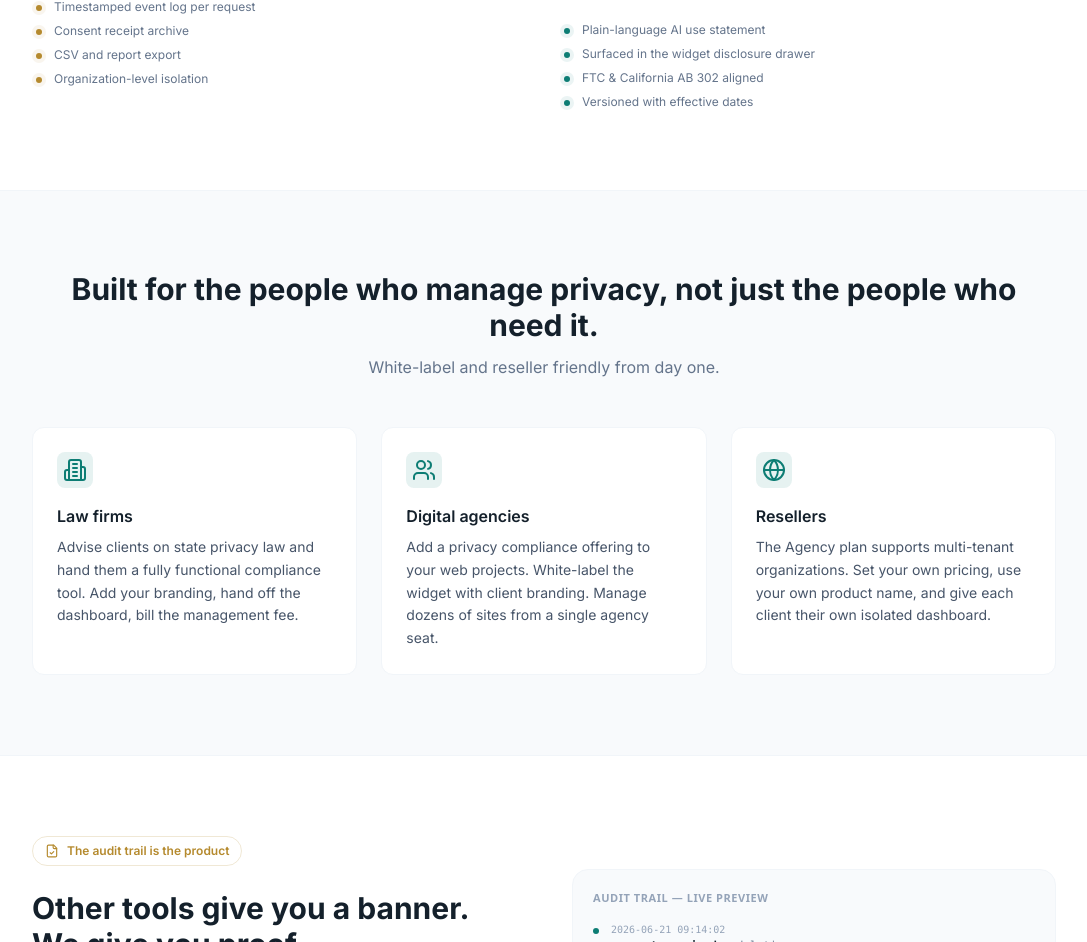
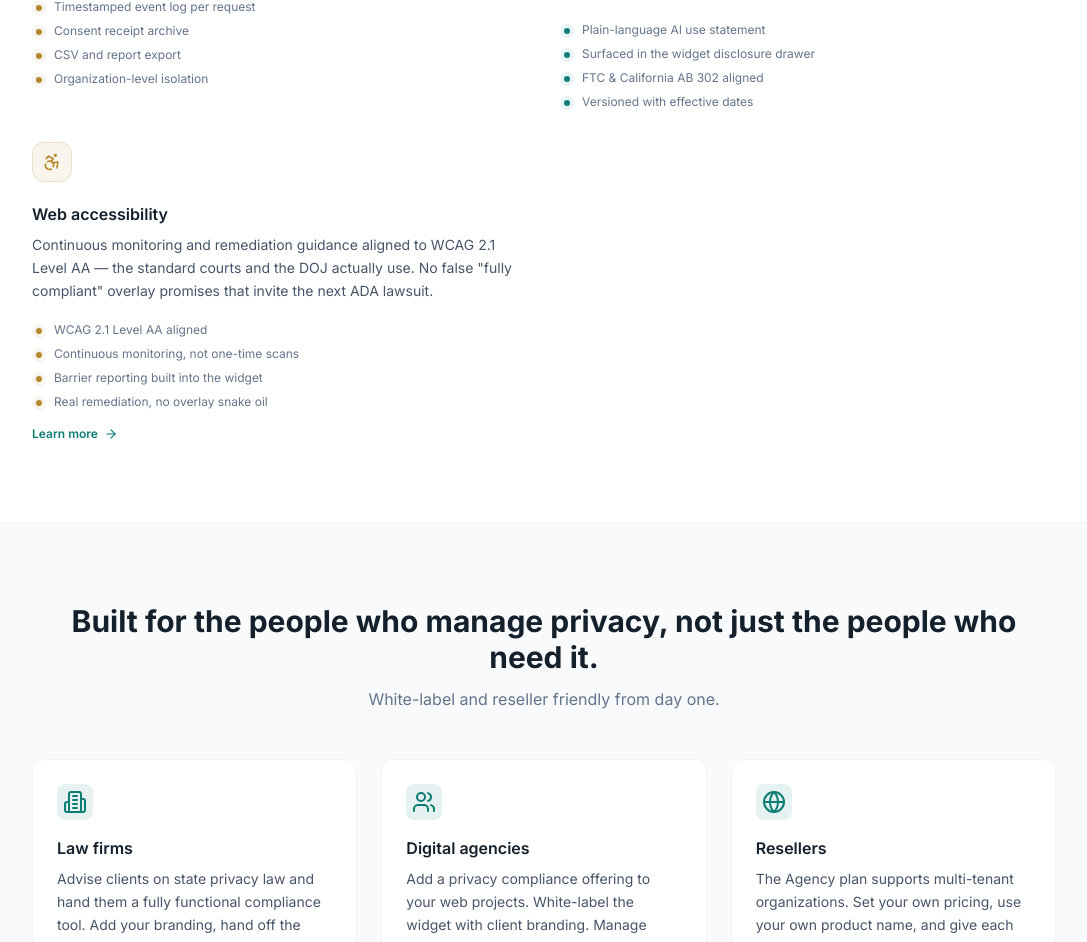
Before and after one commit to bizooma/datarightsOS, a React (Vite) app: page / in a window 1280 px wide. Shown: the part 2317-3259 px from the top of the page, without its empty margins (96-1183 px from the left). Built offline with nearby package versions, Linux system fonts and the light colour scheme; no server answers.

Commit message:
File changes

```diff
--- a/src/components/marketing/FeaturesSection.jsx
+++ b/src/components/marketing/FeaturesSection.jsx
@@ -1,4 +1,4 @@
-import { Cookie, Inbox, Shield, Bot, ArrowRight } from 'lucide-react';
+import { Cookie, Inbox, Shield, Bot, Accessibility, ArrowRight } from 'lucide-react';
 import { Link } from 'react-router-dom';
 
 const features = [
@@ -34,6 +34,15 @@ const features = [
     description:
       "Tell visitors when and how you use artificial intelligence to interact with them. Required by the FTC's guidance against deceptive AI claims and California's AB 302 (Bolts Act, 2024), with similar bot-disclosure rules in California's B.O.T. Act (SB 1001) and the EU AI Act now in effect.",
     details: ['Plain-language AI use statement', 'Surfaced in the widget disclosure drawer', 'FTC & California AB 302 aligned', 'Versioned with effective dates'],
+  },
+  {
+    icon: Accessibility,
+    color: '#b58a2e',
+    title: 'Web accessibility',
+    description:
+      'Continuous monitoring and remediation guidance aligned to WCAG 2.1 Level AA — the standard courts and the DOJ actually use. No false "fully compliant" overlay promises that invite the next ADA lawsuit.',
+    details: ['WCAG 2.1 Level AA aligned', 'Continuous monitoring, not one-time scans', 'Barrier reporting built into the widget', 'Real remediation, no overlay snake oil'],
+    link: '/web-accessibility',
   },
 ];
 
```
